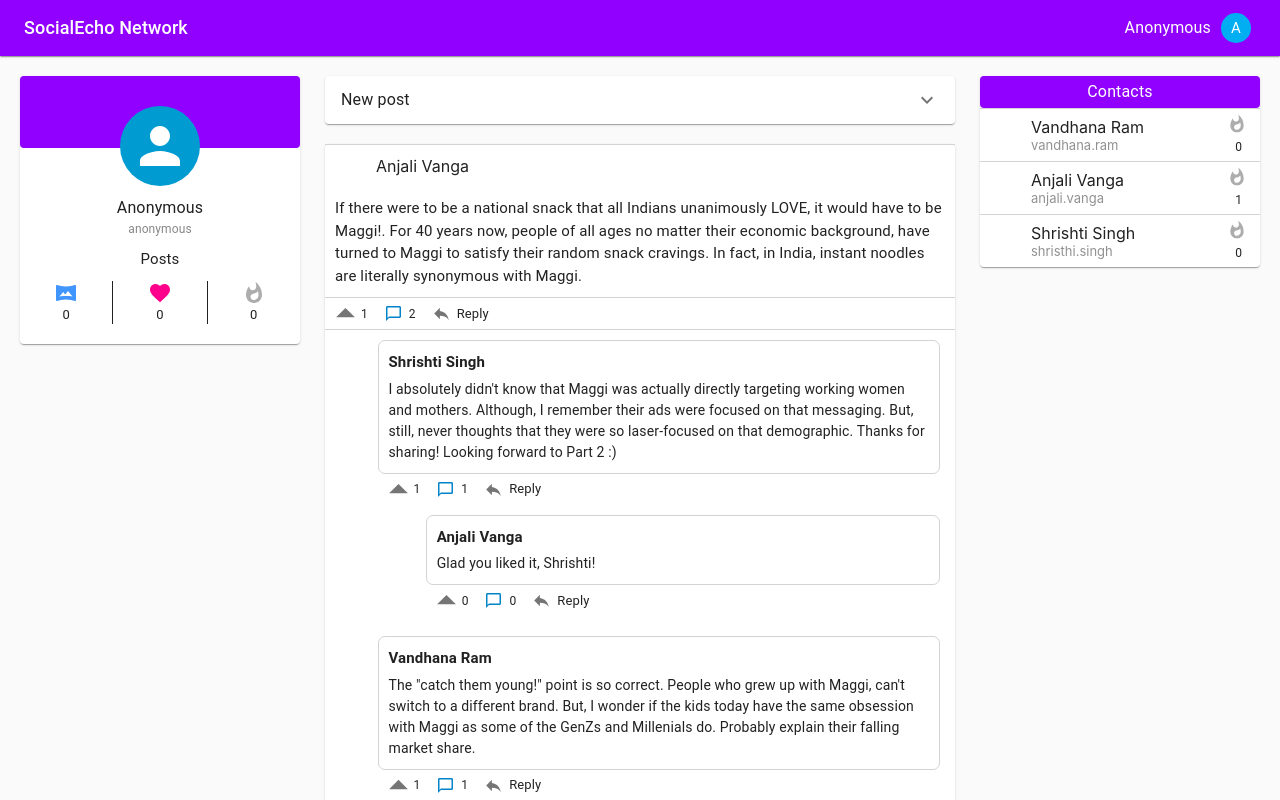
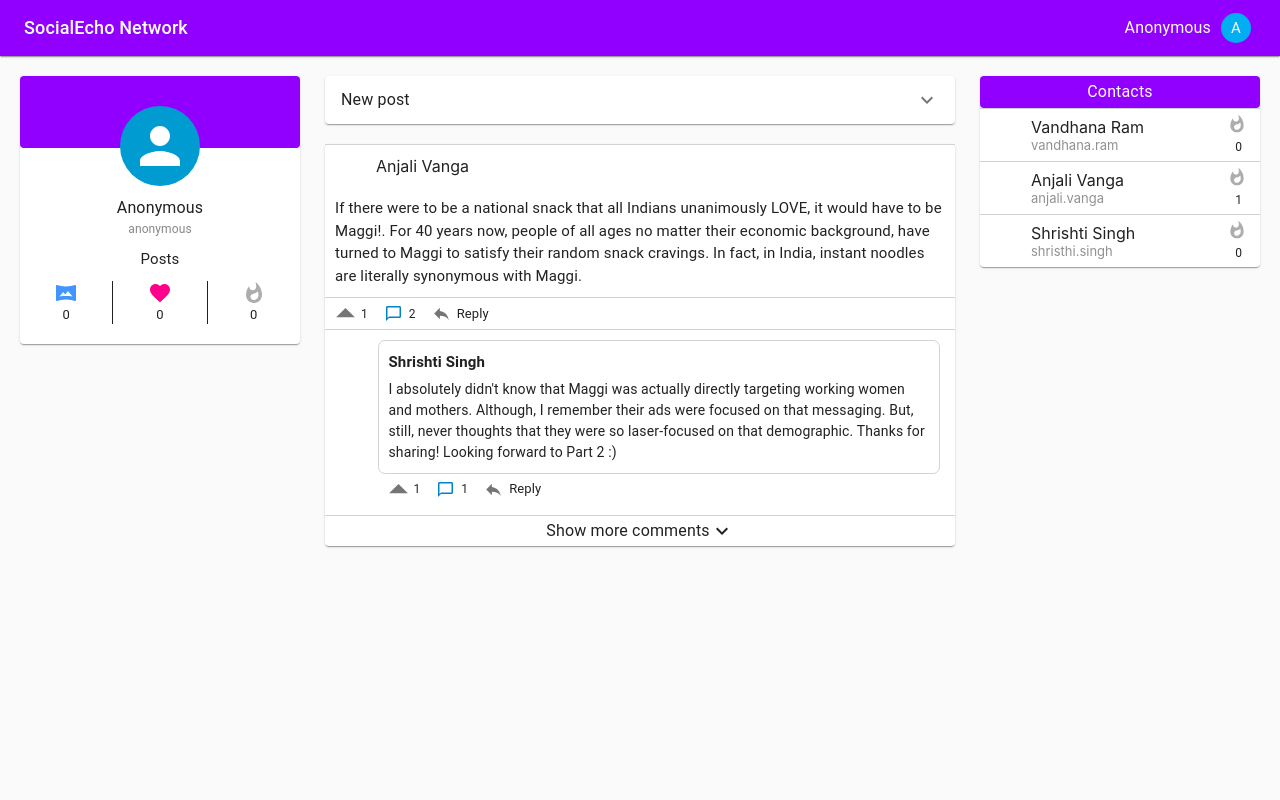
Before and after one commit to dinesh99639/SocialEcho-Network, a React (Create React App) app: page / in a window 1280 px wide. Built offline with nearby package versions, Linux system fonts and the light colour scheme; some icons are missing.

Commit message:
Add show more comments button to the post

```diff
--- a/src/Components/PostsSection/Post/Post.js
+++ b/src/Components/PostsSection/Post/Post.js
@@ -16,6 +16,8 @@
 import ArrowDropUpIcon from '@mui/icons-material/ArrowDropUp';
 import ChatBubbleOutlineOutlinedIcon from '@mui/icons-material/ChatBubbleOutlineOutlined';
 import ReplyIcon from '@mui/icons-material/Reply';
+import ExpandMoreIcon from '@mui/icons-material/ExpandMore';
+import KeyboardArrowUpIcon from '@mui/icons-material/KeyboardArrowUp';
 
 import database from '../../../Store/Reducers/database';
 
@@ -110,6 +112,7 @@
     currentUser,
     addLikeToPost,
     removeLikeFromPost,
+    setShowAllComments,
   } = props;
 
   const [showAddComment, setShowAddComment] = useState(false);
@@ -156,7 +159,7 @@
 
         <Box sx={{ display: 'flex', alignItems: 'center' }}>
           <Tooltip title="Show all comments">
-            <IconButton>
+            <IconButton onClick={() => setShowAllComments((prev) => !prev)}>
               <ChatBubbleOutlineOutlinedIcon
                 sx={{ fontSize: '15px', scale: '1.2', color: '#0184c7' }}
               />
@@ -185,10 +188,31 @@
   );
 };
 
+const ShowMoreCommentsButton = (props) => {
+  const { showAllComments, setShowAllComments } = props;
+
+  return (
+    <Box
+      sx={{
+        display: 'flex',
+        justifyContent: 'center',
+        cursor: 'pointer',
+        padding: '3px 0',
+        borderTop: '1px solid lightgray',
+      }}
+      onClick={() => setShowAllComments((prev) => !prev)}
+    >
+      <Typography>Show {showAllComments ? 'less' : 'more'} comments</Typography>
+      {showAllComments ? <KeyboardArrowUpIcon /> : <ExpandMoreIcon />}
+    </Box>
+  );
+};
+
 const Post = (props) => {
   const { post, users, currentUser, addLikeToPost, removeLikeFromPost } = props;
 
   const [isEditMode, setIsEditMode] = useState(false);
+  const [showAllComments, setShowAllComments] = useState(false);
 
   return (
     <Box>
@@ -214,8 +238,14 @@
           currentUser={currentUser}
           addLikeToPost={addLikeToPost}
           removeLikeFromPost={removeLikeFromPost}
+          setShowAllComments={setShowAllComments}
         />
-        <Replies replyIds={post.replies} />
+
+        <Replies replyIds={post.replies} showAllComments={showAllComments} />
+        <ShowMoreCommentsButton
+          showAllComments={showAllComments}
+          setShowAllComments={setShowAllComments}
+        />
       </Paper>
     </Box>
   );
--- a/src/Components/Replies/Replies/Replies.js
+++ b/src/Components/Replies/Replies/Replies.js
@@ -197,6 +197,7 @@
     removeLikeFromReply,
     updateReply,
     deleteReply,
+    showAllComments,
   } = props;
 
   const [anchorEl, setAnchorEl] = useState(null);
@@ -302,7 +303,7 @@
             removeLikeFromReply={removeLikeFromReply}
           />
 
-          {!!reply.replies.length && (
+          {!!reply.replies.length && showAllComments && (
             <Box>
               <Replies
                 users={users}
@@ -339,7 +340,12 @@
     removeLikeFromReply,
     updateReply,
     deleteReply,
+    showAllComments,
   } = props;
+
+  const filteredReplyIds = showAllComments
+    ? replyIds
+    : (replyIds.length !== 0 && [replyIds[0]]) || [];
 
   return (
     <Box
@@ -350,7 +356,7 @@
         rowGap: '10px',
       }}
     >
-      {replyIds.map((replyId) => {
+      {filteredReplyIds.map((replyId) => {
         const reply = replies[replyId];
 
         return (
@@ -364,6 +370,7 @@
             removeLikeFromReply={removeLikeFromReply}
             updateReply={updateReply}
             deleteReply={deleteReply}
+            showAllComments={showAllComments}
           />
         );
       })}
```
